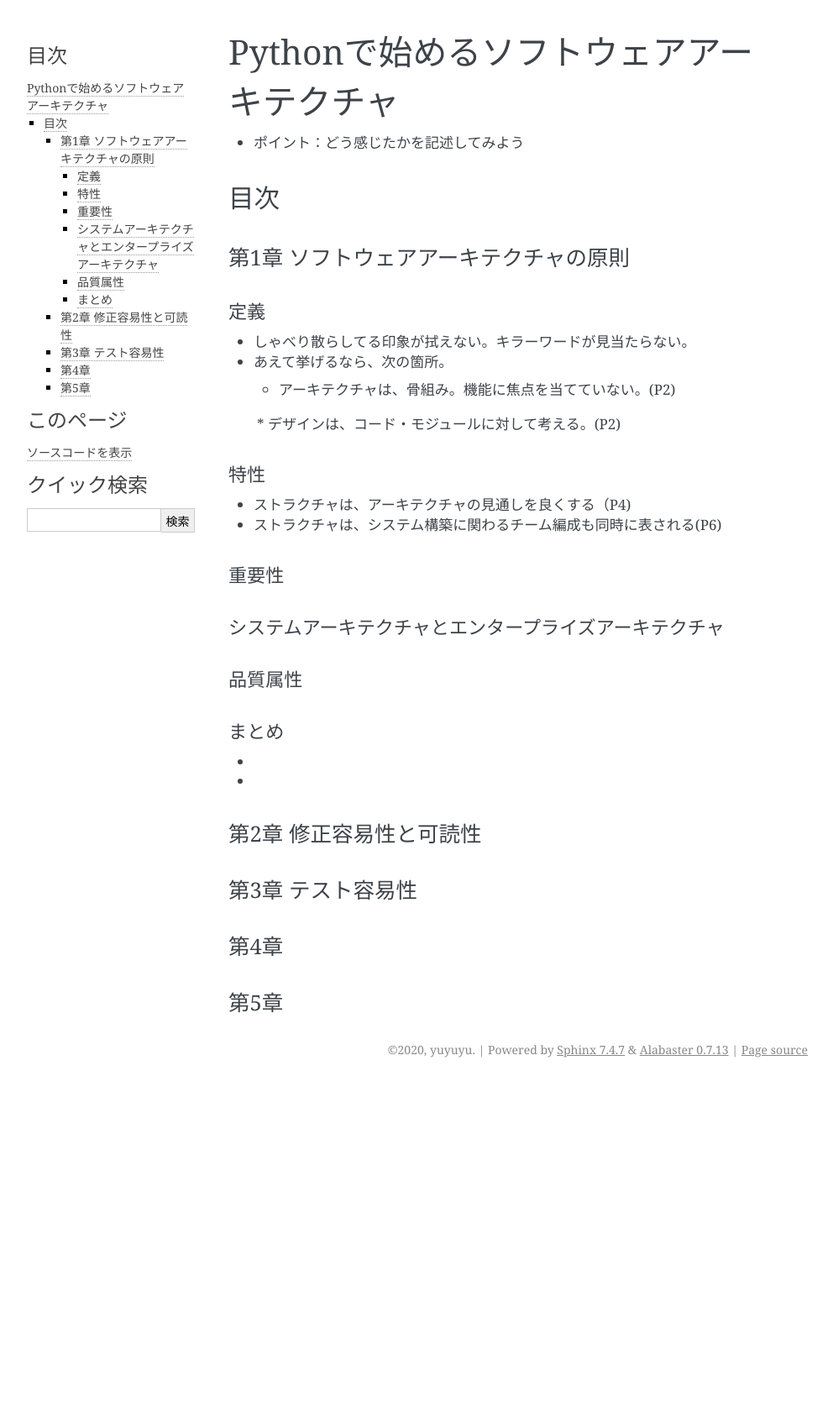
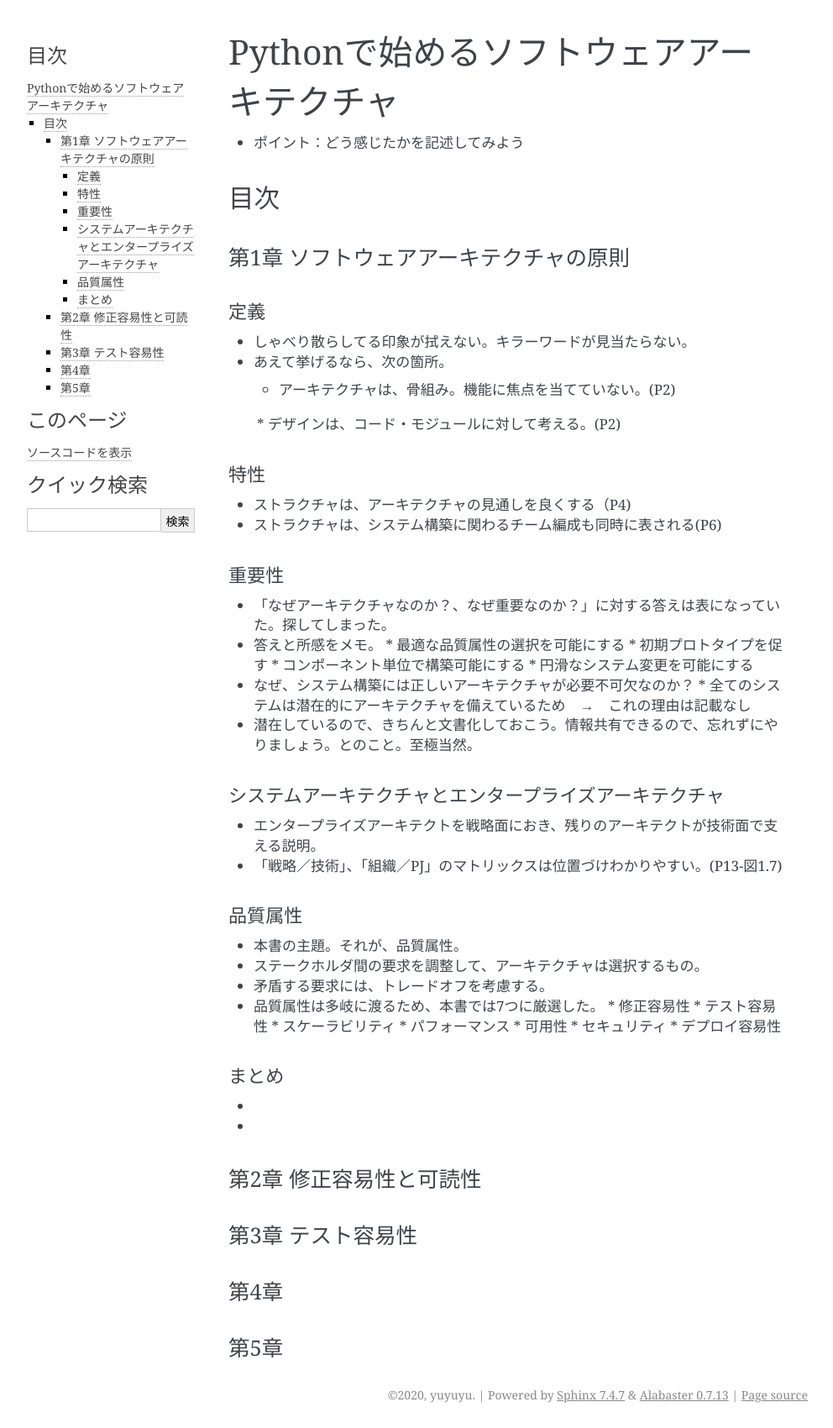
Before and after one commit to yuyuyu0706/sphinx, a Sphinx documentation site: the page built from sphinx/source/work/page04_python.rst, in a window 1280 px wide. Shown: the whole page at 84% size, without its empty margins (148-1140 px from the left). Built offline with Sphinx 7.4.7, drawn with Linux system fonts in a browser that asks for light colours; pages that are not in the unit, such as notebooks, are missing from menus; before the commit the page ends 1289 px from its top, so only the background shows below that.

Commit message:
auto commit

```diff
--- a/sphinx/source/work/page04_python.rst
+++ b/sphinx/source/work/page04_python.rst
@@ -26,12 +26,37 @@ Pythonで始めるソフトウェアアーキテクチャ
 
 重要性
 ---------
+* 「なぜアーキテクチャなのか？、なぜ重要なのか？」に対する答えは表になっていた。探してしまった。
+* 答えと所感をメモ。
+  * 最適な品質属性の選択を可能にする
+  * 初期プロトタイプを促す
+  * コンポーネント単位で構築可能にする
+  * 円滑なシステム変更を可能にする
+
+* なぜ、システム構築には正しいアーキテクチャが必要不可欠なのか？
+  * 全てのシステムは潜在的にアーキテクチャを備えているため　→　これの理由は記載なし
+
+* 潜在しているので、きちんと文書化しておこう。情報共有できるので、忘れずにやりましょう。とのこと。至極当然。
 
 システムアーキテクチャとエンタープライズアーキテクチャ
 --------------------------------------------------
+* エンタープライズアーキテクトを戦略面におき、残りのアーキテクトが技術面で支える説明。
+* 「戦略／技術」、「組織／PJ」のマトリックスは位置づけわかりやすい。(P13-図1.7)
+
 
 品質属性
 -----------------
+* 本書の主題。それが、品質属性。
+* ステークホルダ間の要求を調整して、アーキテクチャは選択するもの。
+* 矛盾する要求には、トレードオフを考慮する。
+* 品質属性は多岐に渡るため、本書では7つに厳選した。
+  * 修正容易性
+  * テスト容易性
+  * スケーラビリティ
+  * パフォーマンス
+  * 可用性
+  * セキュリティ
+  * デプロイ容易性
 
 まとめ
 --------------
```
